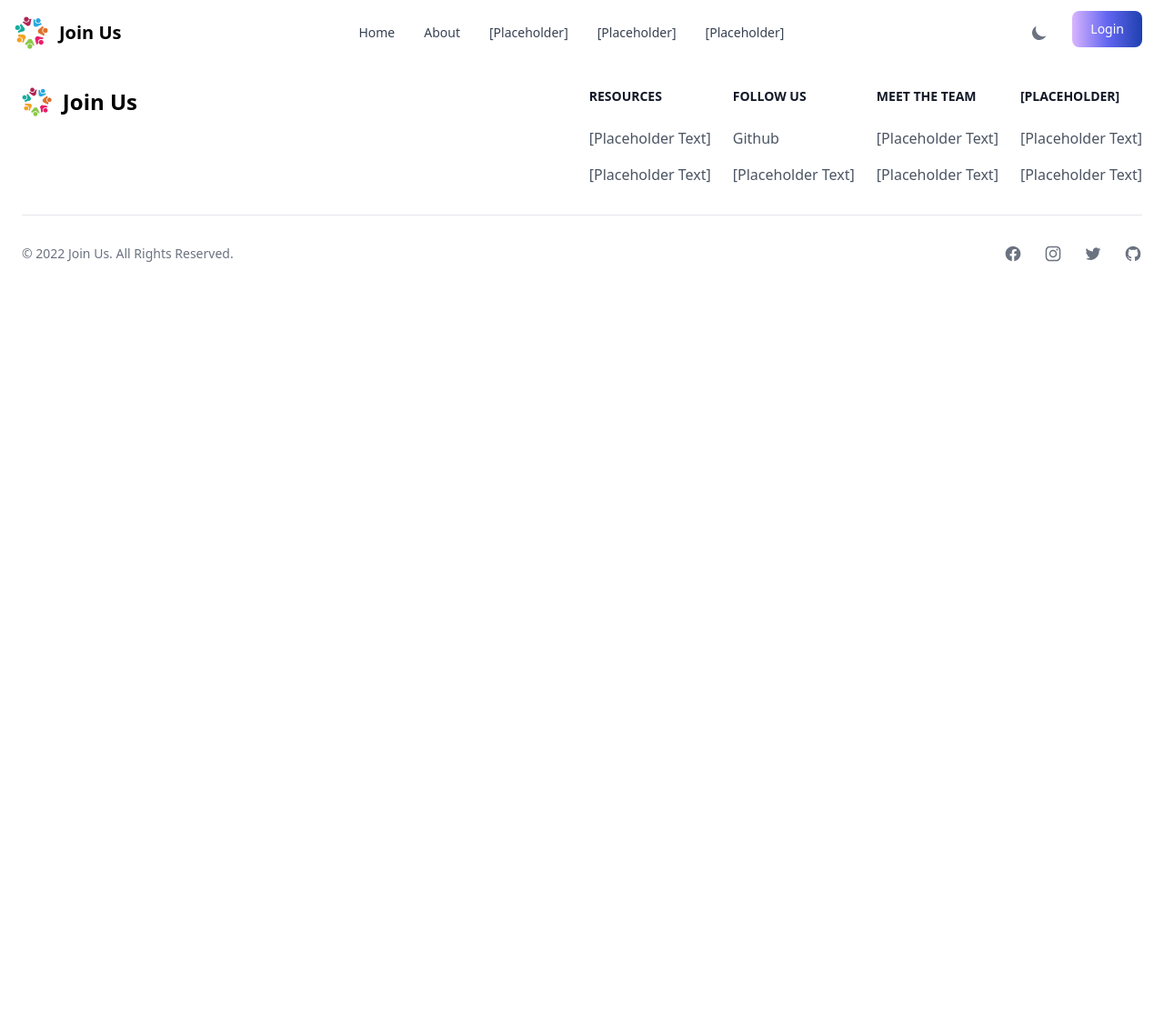
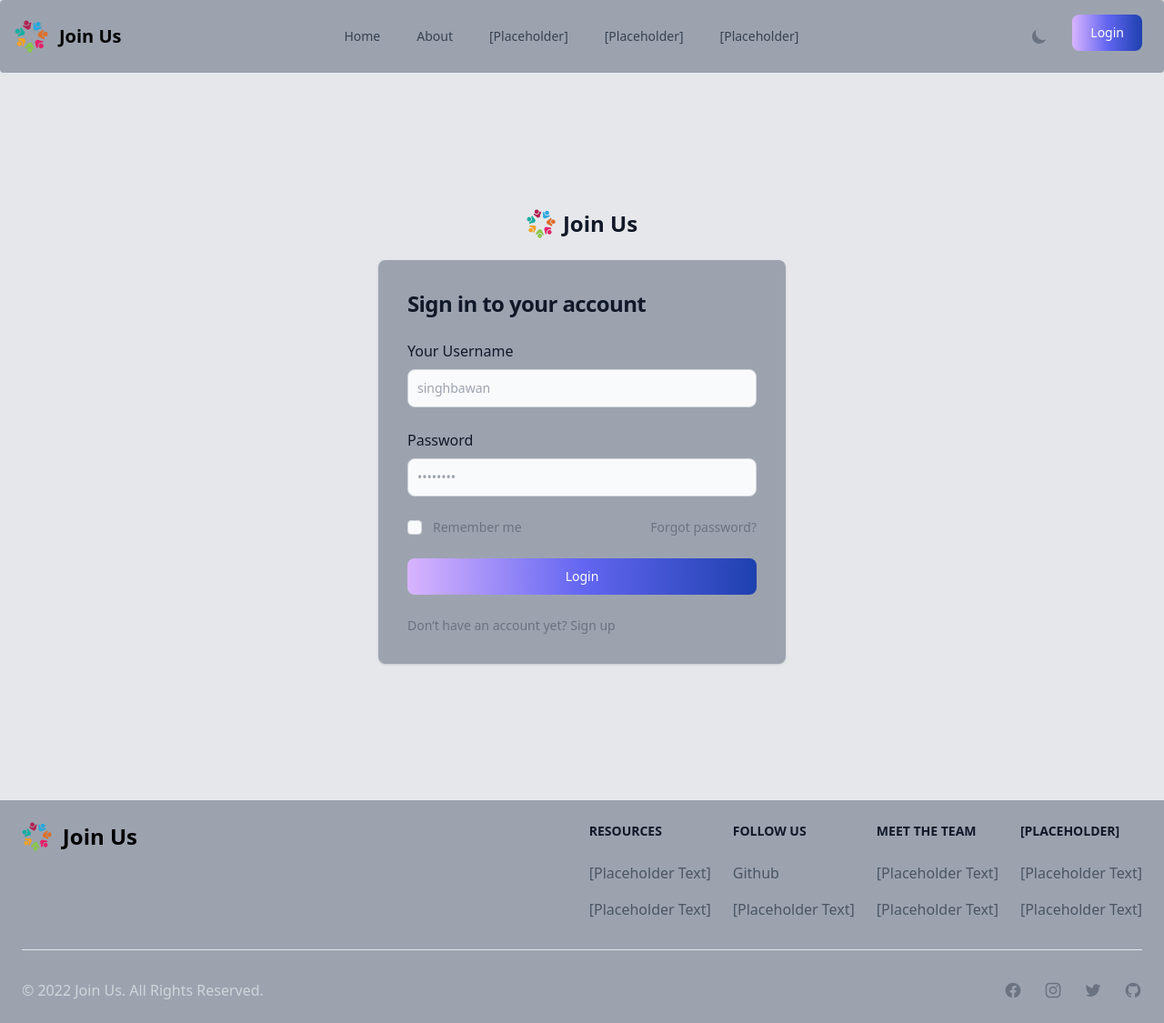
Before and after one commit to nab-man/Join-Us, a Node project: template views/login.handlebars in a window 1280 px wide. Shown: the whole page at 91% size. Before the commit the page ends 800 px from the top, so only its background shows below. Run offline with Node 20 templates, Linux system fonts and the light colour scheme; the template is opened without the code that fills it, so the values that code supplies are empty; some libraries are stand-ins or nearby versions.

Commit message:
login page handlebar setup

```diff
--- a/views/layouts/main.handlebars
+++ b/views/layouts/main.handlebars
@@ -23,17 +23,17 @@
 
   </head>
 
-  <body class="bg-white dark:bg-gray-600">
+  <body class="bg-gray-200 dark:bg-gray-600">
 
     <header>
 
       <nav
-        class="bg-white border-gray-200 px-2 sm:px-4 py-2.5 rounded dark:bg-gray-900"
+        class="bg-gray-400 border-gray-200 px-2 sm:px-4 py-2.5 rounded dark:bg-gray-900"
       >
         <div
           class="container flex flex-wrap justify-between items-center mx-auto"
         >
-          <a href="#" class="flex items-center">
+          <a href="/" class="flex items-center">
             <img
               src="/images/logo.png"
               class="mr-3 h-6 sm:h-9"
@@ -168,36 +168,36 @@
             id="mobile-menu-2"
           >
             <ul
-              class="flex flex-col p-4 mt-4 bg-gray-50 rounded-lg border border-gray-100 md:flex-row md:space-x-8 md:mt-0 md:text-sm md:font-medium md:border-0 md:bg-white dark:bg-gray-800 md:dark:bg-gray-900 dark:border-gray-700"
+              class="flex flex-col p-4 mt-4 bg-gray-400 rounded-lg border border-gray-300 md:flex-row md:space-x-8 md:mt-0 md:text-sm md:font-medium md:border-0 md:bg-gray-400 dark:bg-gray-800 md:dark:bg-gray-900 dark:border-gray-700"
             >
               <li>
                 <a
                   href="#"
-                  class="block py-2 pr-4 pl-3 text-gray-700 rounded hover:bg-gray-100 md:hover:bg-transparent md:hover:text-blue-700 md:p-0 dark:text-gray-400 md:dark:hover:text-white dark:hover:bg-gray-700 dark:hover:text-white md:dark:hover:bg-transparent dark:border-gray-700 md:p-0"
+                  class="block py-2 pr-4 pl-3 text-gray-700 rounded hover:bg-gray-100 md:hover:bg-white md:hover:text-blue-700 md:p-0 dark:text-gray-400 md:dark:hover:text-white dark:hover:bg-gray-700 dark:hover:text-white md:dark:hover:bg-transparent dark:border-gray-700 md:p-1"
                 >Home</a>
               </li>
               <li>
                 <a
                   href="#"
-                  class="block py-2 pr-4 pl-3 text-gray-700 rounded hover:bg-gray-100 md:hover:bg-transparent md:hover:text-blue-700 md:p-0 dark:text-gray-400 md:dark:hover:text-white dark:hover:bg-gray-700 dark:hover:text-white md:dark:hover:bg-transparent dark:border-gray-700"
+                  class="block py-2 pr-4 pl-3 text-gray-700 rounded hover:bg-gray-100 md:hover:bg-white md:hover:text-blue-700 md:p-1 dark:text-gray-400 md:dark:hover:text-white dark:hover:bg-gray-700 dark:hover:text-white md:dark:hover:bg-transparent dark:border-gray-700"
                 >About</a>
               </li>
               <li>
                 <a
                   href="#"
-                  class="block py-2 pr-4 pl-3 text-gray-700 rounded hover:bg-gray-100 md:hover:bg-transparent md:hover:text-blue-700 md:p-0 dark:text-gray-400 md:dark:hover:text-white dark:hover:bg-gray-700 dark:hover:text-white md:dark:hover:bg-transparent dark:border-gray-700"
+                  class="block py-2 pr-4 pl-3 text-gray-700 rounded hover:bg-gray-100 md:hover:bg-white md:hover:text-blue-700 md:p-1 dark:text-gray-400 md:dark:hover:text-white dark:hover:bg-gray-700 dark:hover:text-white md:dark:hover:bg-transparent dark:border-gray-700"
                 >[Placeholder]</a>
               </li>
               <li>
                 <a
                   href="#"
-                  class="block py-2 pr-4 pl-3 text-gray-700 rounded hover:bg-gray-100 md:hover:bg-transparent md:hover:text-blue-700 md:p-0 dark:text-gray-400 md:dark:hover:text-white dark:hover:bg-gray-700 dark:hover:text-white md:dark:hover:bg-transparent dark:border-gray-700"
+                  class="block py-2 pr-4 pl-3 text-gray-700 rounded hover:bg-gray-100 md:hover:bg-white md:hover:text-blue-700 md:p-1 dark:text-gray-400 md:dark:hover:text-white dark:hover:bg-gray-700 dark:hover:text-white md:dark:hover:bg-transparent dark:border-gray-700"
                 >[Placeholder]</a>
               </li>
               <li>
                 <a
                   href="#"
-                  class="block py-2 pr-4 pl-3 text-gray-700 rounded hover:bg-gray-100 md:hover:bg-transparent md:hover:text-blue-700 md:p-0 dark:text-gray-400 md:dark:hover:text-white dark:hover:bg-gray-700 dark:hover:text-white md:dark:hover:bg-transparent dark:border-gray-700"
+                  class="block py-2 pr-4 pl-3 text-gray-700 rounded hover:bg-gray-100 md:hover:bg-white md:hover:text-blue-700 md:p-1 dark:text-gray-400 md:dark:hover:text-white dark:hover:bg-gray-700 dark:hover:text-white md:dark:hover:bg-transparent dark:border-gray-700"
                 >[Placeholder]</a>
               </li>
             </ul>
@@ -210,7 +210,7 @@
       {{{body}}}
     </main>
 
-    <footer class="p-4 bg-white sm:p-6 dark:bg-gray-900">
+    <footer class="p-4 bg-gray-400 sm:p-6 dark:bg-gray-900">
       <div class="md:flex md:justify-between">
         <div class="mb-6 md:mb-0 pr-4">
           <a href="#" class="flex items-center">
@@ -283,7 +283,7 @@
         class="my-6 border-gray-200 sm:mx-auto dark:border-gray-700 lg:my-8"
       />
       <div class="sm:flex sm:items-center sm:justify-between">
-        <span class="text-sm text-gray-500 sm:text-center dark:text-gray-400">©
+        <span class="text-md text-gray-300 sm:text-center dark:text-gray-400">©
           2022
           <a href="#" class="hover:underline">Join Us</a>. All Rights Reserved.
         </span>
--- a/views/login.handlebars
+++ b/views/login.handlebars
@@ -0,0 +1,41 @@
+<section class="bg-gray-200 dark:bg-gray-600">
+  <div class="flex flex-col items-center justify-center px-6 py-8 mx-auto md:h-screen lg:py-0">
+      <a href="#" class="flex items-center mb-6 text-2xl font-semibold text-gray-900 dark:text-white">
+          <img class="w-8 h-8 mr-2" src="/images/logo.png" alt="logo">
+          Join Us
+      </a>
+      <div class="w-full bg-gray-400 rounded-lg shadow dark:border md:mt-0 sm:max-w-md xl:p-0 dark:bg-gray-800 dark:border-gray-700">
+          <div class="p-6 space-y-4 md:space-y-6 sm:p-8">
+              <h1 class="text-xl font-bold leading-tight tracking-tight text-gray-900 md:text-2xl dark:text-white">
+                  Sign in to your account
+              </h1>
+              <form class="space-y-4 md:space-y-6" action="#">
+                  <div>
+                      <label for="email" class="block mb-2 text-md font-medium text-gray-900 dark:text-white">Your Username</label>
+                      <input type="email" name="email" id="email" class="bg-gray-50 border border-gray-300 text-gray-900 sm:text-sm rounded-lg focus:ring-primary-600 focus:border-primary-600 block w-full p-2.5 dark:bg-gray-700 dark:border-gray-600 dark:placeholder-gray-400 dark:text-white dark:focus:ring-blue-500 dark:focus:border-blue-500" placeholder="singhbawan" required="">
+                  </div>
+                  <div>
+                      <label for="password" class="block mb-2 text-md font-medium text-gray-900 dark:text-white">Password</label>
+                      <input type="password" name="password" id="password" placeholder="••••••••" class="bg-gray-50 border border-gray-300 text-gray-900 sm:text-sm rounded-lg focus:ring-primary-600 focus:border-primary-600 block w-full p-2.5 dark:bg-gray-700 dark:border-gray-600 dark:placeholder-gray-400 dark:text-white dark:focus:ring-blue-500 dark:focus:border-blue-500" required="">
+                  </div>
+                  <div class="flex items-center justify-between">
+                      <div class="flex items-start">
+                          <div class="flex items-center h-5">
+                            <input id="remember" aria-describedby="remember" type="checkbox" class="w-4 h-4 border border-gray-300 rounded bg-gray-50 focus:ring-3 focus:ring-primary-300 dark:bg-gray-700 dark:border-gray-600 dark:focus:ring-primary-600 dark:ring-offset-gray-800" required="">
+                          </div>
+                          <div class="ml-3 text-sm">
+                            <label for="remember" class="text-gray-500 dark:text-gray-300">Remember me</label>
+                          </div>
+                      </div>
+                      <a href="#" class="text-sm font-medium text-gray-500 hover:underline dark:text-gray-300 ">Forgot password?</a>
+                  </div>
+                  <button type="submit" class="w-full text-white bg-gradient-to-r from-purple-300 via-indigo-500 to-blue-800 hover:bg-gradient-to-br focus:ring-4 focus:outline-none focus:ring-blue-300 dark:focus:ring-blue-800 font-medium rounded-lg text-sm px-5 py-2.5 text-center mr-2 mb-2">Login</button>
+
+                  <p class="text-sm font-light text-gray-500 dark:text-gray-400">
+                      Don’t have an account yet? <a href="#" class="font-medium text-primary-600 hover:underline dark:text-primary-500">Sign up</a>
+                  </p>
+              </form>
+          </div>
+      </div>
+  </div>
+</section>
```
